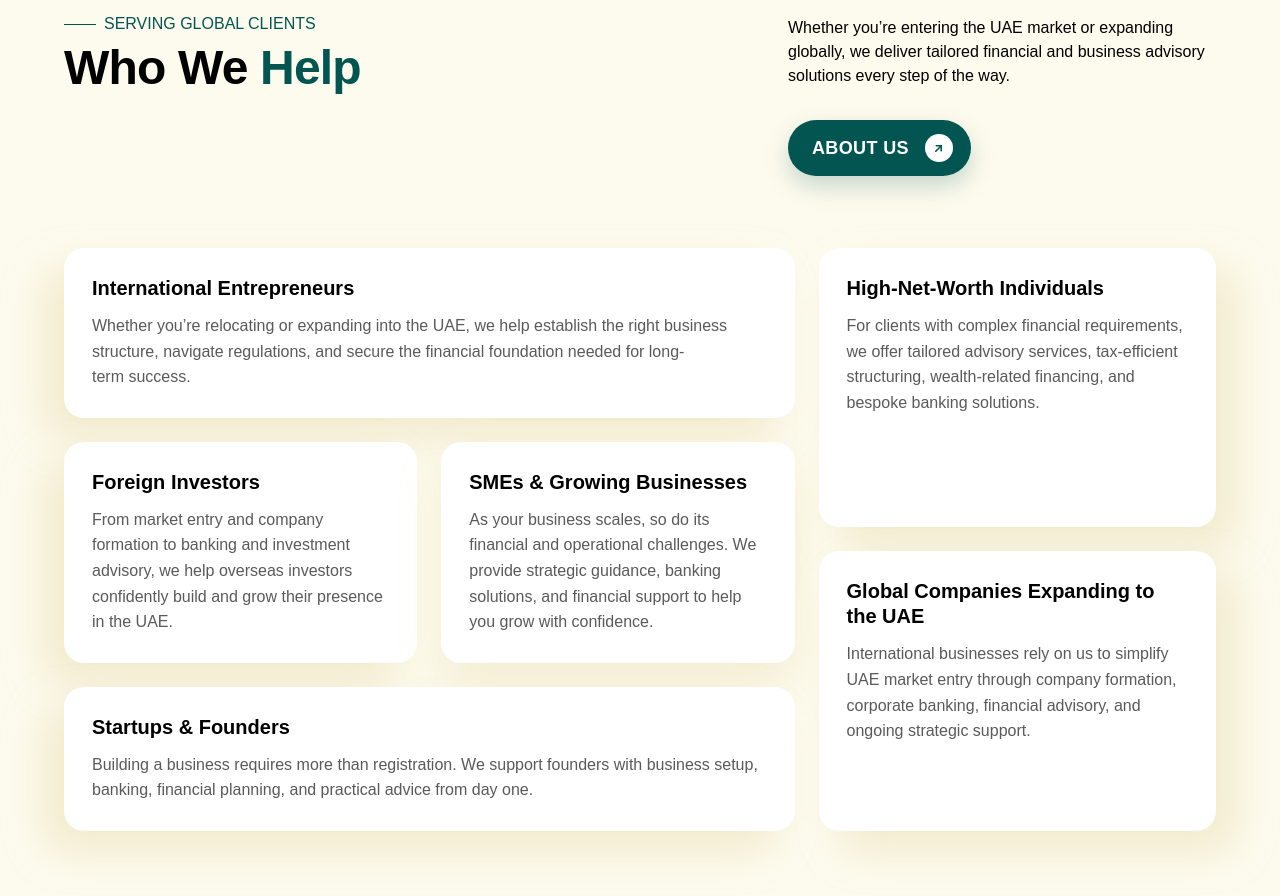
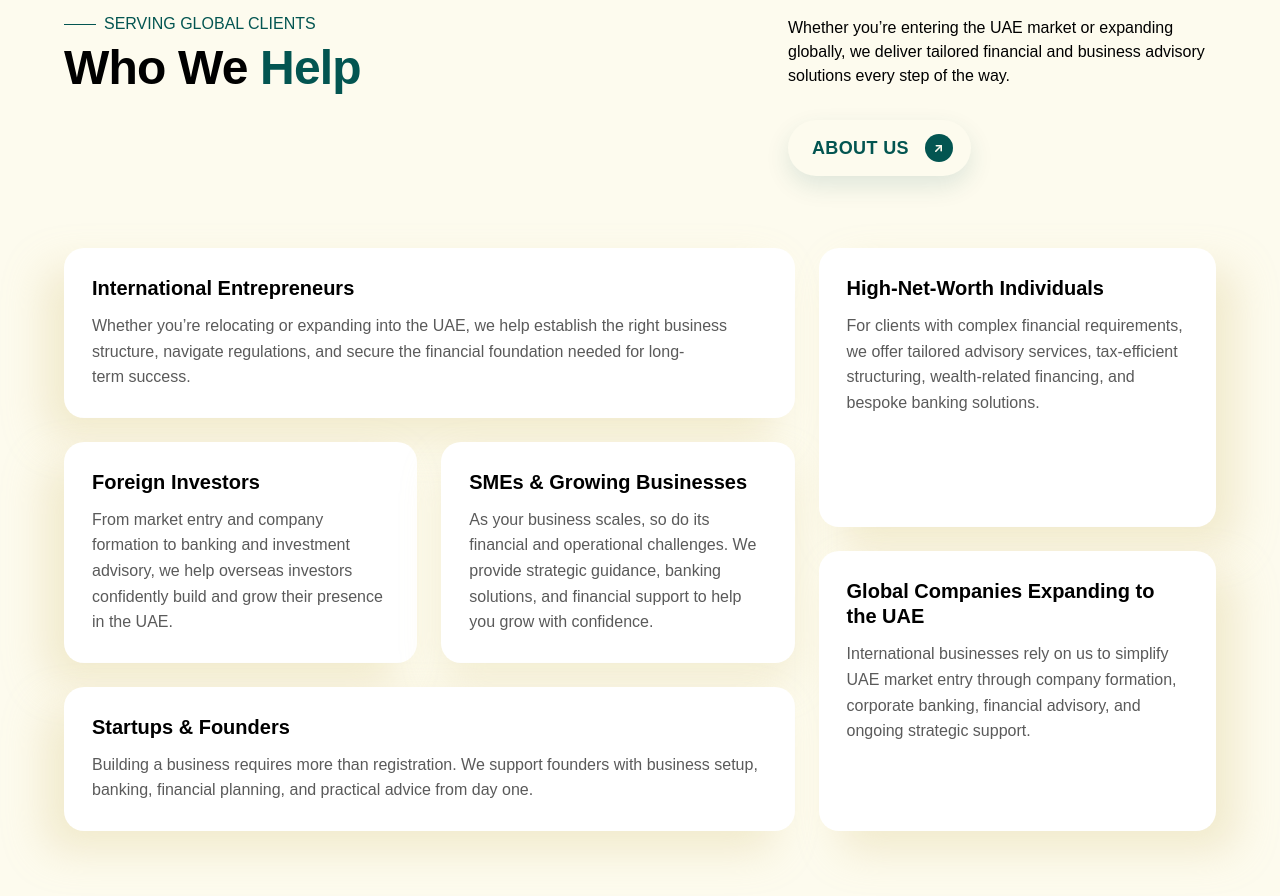
Before and after one commit to PrinceKhimani78/ultronnew, a Next.js app: page / in a window 1280 px wide. Shown: the part 1000-1896 px from the top of the page. Built offline with nearby package versions, Linux system fonts and the light colour scheme; no server answers; a web font is replaced by a local one.

Commit message:
Update Who We Help CTA button background to #FDFBEE cream

```diff
--- a/src/components/home/who-we-help/WhoWeHelp.tsx
+++ b/src/components/home/who-we-help/WhoWeHelp.tsx
@@ -77,7 +77,7 @@ export function WhoWeHelpSection() {
               {WHO_WE_HELP_HEADER.body}
             </p>
             <Reveal delay={STAGGER_MS * 2} className="mt-8 inline-block">
-              <ActionButton href={WHO_WE_HELP_HEADER.cta.href}>
+              <ActionButton href={WHO_WE_HELP_HEADER.cta.href} variant="cream">
                 {WHO_WE_HELP_HEADER.cta.label}
               </ActionButton>
             </Reveal>
--- a/src/components/ui/ActionButton.tsx
+++ b/src/components/ui/ActionButton.tsx
@@ -48,22 +48,20 @@ function ArrowUpRightIcon({ className }: { className?: string }) {
   );
 }
 
-const SURFACE = [
-  'group inline-flex items-center justify-between rounded-[999px] gap-4',
-  'border-0 bg-[#035551] text-white',
+const BASE_SURFACE = [
+  'group inline-flex items-center justify-between rounded-[999px] gap-4 border-0',
   'text-[18px] leading-none font-bold tracking-[0.02em]',
-  'shadow-[0_10px_24px_rgba(3,85,81,0.22)]',
-  // Only colour and transform move. Nothing here relayouts the page.
   'transition-[background-color,transform] duration-300 ease-[ease]',
-  'hover:bg-[#02443F] active:scale-[0.98]',
-  // Beats the global `:focus-visible` in `@layer base` — utilities cascade after
-  // base, so this is the ring that lands.
+  'active:scale-[0.98]',
   'focus-visible:outline-2 focus-visible:outline-offset-2 focus-visible:outline-[#DCCB8E]',
-  // Vertical padding is fixed; horizontal eases in slightly below the desktop
-  // breakpoint, per the brief. 14px top and bottom against a 28px disc puts the
-  // button at 56px tall at every width.
   'py-[14px] pr-[16px] pl-[20px] lg:pr-[18px] lg:pl-[24px]',
 ].join(' ');
+
+const VARIANTS = {
+  teal: 'bg-[#035551] text-white hover:bg-[#02443F] shadow-[0_10px_24px_rgba(3,85,81,0.22)]',
+  cream:
+    'bg-[#FDFBEE] text-[#035551] hover:bg-[#F5F1D7] shadow-[0_10px_24px_rgba(3,85,81,0.12)]',
+};
 
 export type ActionButtonProps = {
   children: ReactNode;
@@ -76,16 +74,28 @@ export type ActionButtonProps = {
    */
   fullWidth?: boolean;
   type?: 'button' | 'submit';
+  variant?: 'teal' | 'cream';
   className?: string;
 };
 
-function ButtonBody({ children }: { children: ReactNode }) {
+function ButtonBody({
+  children,
+  variant = 'teal',
+}: {
+  children: ReactNode;
+  variant?: 'teal' | 'cream';
+}) {
   return (
     <>
       <span>{children}</span>
       <span
         aria-hidden="true"
-        className="relative flex h-7 w-7 shrink-0 items-center justify-center overflow-hidden rounded-full bg-white text-[#035551]"
+        className={cn(
+          'relative flex h-7 w-7 shrink-0 items-center justify-center overflow-hidden rounded-full',
+          variant === 'cream'
+            ? 'bg-[#035551] text-[#FDFBEE]'
+            : 'bg-white text-[#035551]',
+        )}
       >
         {/* Leaves through the top-right corner. */}
         <ArrowUpRightIcon className="h-[13px] w-[13px] transition-transform duration-300 ease-[ease] group-hover:translate-x-full group-hover:-translate-y-full group-hover:opacity-0 motion-reduce:transform-none motion-reduce:group-hover:opacity-100" />
@@ -101,21 +111,27 @@ export function ActionButton({
   href,
   fullWidth = false,
   type = 'button',
+  variant = 'teal',
   className,
 }: ActionButtonProps) {
-  const classes = cn(SURFACE, fullWidth && 'w-full', className);
+  const classes = cn(
+    BASE_SURFACE,
+    VARIANTS[variant],
+    fullWidth && 'w-full',
+    className,
+  );
 
   if (href) {
     return (
       <a href={href} className={classes}>
-        <ButtonBody>{children}</ButtonBody>
+        <ButtonBody variant={variant}>{children}</ButtonBody>
       </a>
     );
   }
 
   return (
     <button type={type} className={cn(classes, 'cursor-pointer')}>
-      <ButtonBody>{children}</ButtonBody>
+      <ButtonBody variant={variant}>{children}</ButtonBody>
     </button>
   );
 }
```
